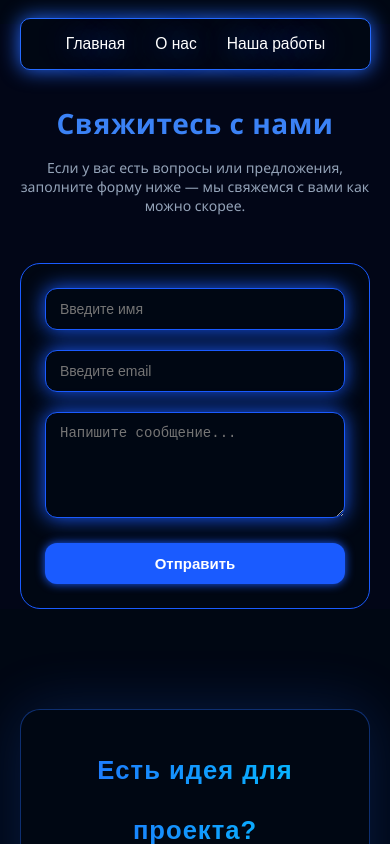
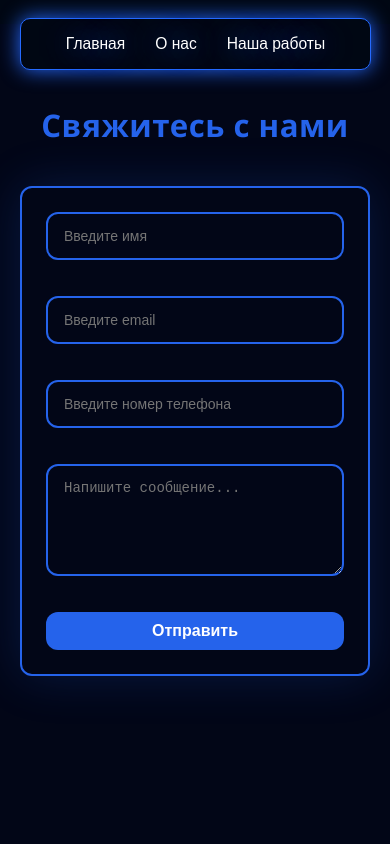
Before and after one commit to JahongirFox/DevSphere-IT-Company, a React (Vite) app: page /contactus in a window 390 px wide. Shown: the top 844 px of the page. Built offline with nearby package versions, Linux system fonts and the light colour scheme.

Commit message:
DevSphere IT Company

```diff
--- a/package.json
+++ b/package.json
@@ -17,6 +17,7 @@
     "react": "^19.1.0",
     "react-dom": "^19.0.0",
     "react-icons": "^5.5.0",
+    "react-phone-input-2": "^2.15.1",
     "react-router-dom": "^7.5.0",
     "react-router-hash-link": "^2.4.3",
     "router": "^2.2.0"
--- a/src/Pages/Contact/Contact.css
+++ b/src/Pages/Contact/Contact.css
@@ -1,162 +1,98 @@
 .contact-container {
-    min-height: auto;
+    /* max-width: 1000px; */
+    /* margin: 0 auto; */
+    padding: 10px 20px;
     background-color: #020617;
-    padding: 0px 20px;
-    padding-top: 80px;
-    color: #ffffff;
-    font-family: 'Segoe UI', Tahoma, Geneva, Verdana, sans-serif;
+    /* border-radius: 8px; */
+    height: auto;
+    width: 100%;
+    box-shadow: 0 4px 12px rgba(2, 6, 23, 0.7);
   }
 
   .contact-title {
-    font-size: 42px;
+    font-size: clamp(0px, 8vw, 40px);
+    color: #2563eb; /* Sky blue */
+    /* margin-bottom: 30px; */
     text-align: center;
-    color: #3b82f6;
-    margin-bottom: 16px;
-    font-weight: bold;
-    letter-spacing: 0.5px;
+    padding-top: 100px;
   }
 
   .contact-subtitle {
+    font-size: 1.1rem;
+    color: #cfcfcf;
     text-align: center;
-    color: #94a3b8;
-    margin-bottom: 48px;
-    font-size: 16px;
-    max-width: 800px;
-    margin-left: auto;
-    margin-right: auto;
+    margin-bottom: 60px;
   }
 
   .contact-form {
-    max-width: 700px;
-    margin: 0 auto;
-    background: #000713;
-    border: 1px solid #1a5bff;
-    border-radius: 20px;
+    display: flex;
+    flex-direction: column;
+    gap: 16px;
+    border: 2px solid #2563eb;
+    box-shadow: 0px 0px 50px rgba(37, 99, 235, 0.2);
+    background-color: #020617;
+    padding: 24px;
+    border-radius: 12px;
   }
 
   .contact-form input,
   .contact-form textarea {
-    width: 100%;
-    background-color: #000713;
-    border: 1px solid #1a5bff;
-    box-shadow: 0px 0px 20px #1a5bff;
-    color: white;
-    padding: 16px 18px;
-    margin-bottom: 20px;
+    padding: 14px 16px;
     border-radius: 12px;
+    background-color: #020617;
+    border: 2px solid #2563eb;
+    color: #ffffff;
     font-size: 16px;
-    transition: 0.3s;
+  }
+
+  .contact-form textarea {
+    resize: vertical;
   }
 
   .contact-form input:focus,
   .contact-form textarea:focus {
     outline: none;
-    border-color: #1a5bff;
-    box-shadow: 0 0 10px #1a5bff;
+    border-color: #2563eb;
+    box-shadow: 0 0 5px rgba(37, 99, 235, 0.3);
   }
 
   .contact-form button {
-    width: 100%;
-    background-color: #1a5bff;
-    box-shadow: 0 0 10px #1a5bff;
+    padding: 14px;
+    border: none;
+    border-radius: 12px;
+    background-color: #2563eb;
     color: white;
-    border: none;
-    padding: 16px;
-    font-size: 17px;
-    border-radius: 12px;
-    font-weight: 600;
+    font-size: 1rem;
+    font-weight: bold;
     cursor: pointer;
-    transition: background-color 0.3s, box-shadow 0.3s;
+    transition: all 0.3s ease;
   }
 
   .contact-form button:hover {
-    background-color: #2563eb;
-    box-shadow: 0 0 18px rgba(59, 130, 246, 0.5);
+    background-color: #1e40af;
   }
 
-  .contact-info {
-    margin-top: 60px;
-    text-align: center;
-    color: #cbd5e1;
-    font-size: 16px;
-    line-height: 1.7;
+  .contact-form button:focus {
+    outline: none;
   }
 
-  .contact-info p {
-    margin-bottom: 10px;
-  }
-
-  .contact-info strong {
-    color: #3b82f6;
-  }
-
-  /* ===== Responsive Styles ===== */
-
-  @media (max-width: 1024px) {
-    .contact-form {
-      padding: 32px;
+  /* Responsive Design */
+  @media (max-width: 500px) {
+    .contact-title {
+        font-size: clamp(0px, 8vw, 40px);
+        color: #2563eb; /* Sky blue */
+        /* margin-bottom: 30px; */
+        text-align: center;
+        padding-top: 70px;
+      }
+    .contact-form{
+        margin-top: 40px;
     }
-
-    .contact-title {
-      font-size: 36px;
-    }
-
-    .contact-subtitle {
-      font-size: 15px;
-    }
-
-    .contact-form input,
-    .contact-form textarea {
-      font-size: 15px;
-      padding: 14px 16px;
-    }
-
-    .contact-form button {
-      font-size: 16px;
-      padding: 14px;
-    }
-  }
-
-  @media (max-width: 768px) {
-    .contact-title {
-      font-size: 32px;
-    }
-
-    .contact-form {
-      padding: 28px;
-    }
-
-    .contact-subtitle {
-      font-size: 14px;
-    }
-
-    .contact-info {
-      font-size: 15px;
-    }
-  }
-
-  @media (max-width: 480px) {
-    .contact-title {
-      font-size: 28px;
-    }
-
-    .contact-form {
-      padding: 24px;
-    }
-
     .contact-form input,
     .contact-form textarea {
       font-size: 14px;
-      padding: 12px 14px;
     }
-
     .contact-form button {
-      font-size: 15px;
-      padding: 12px;
-    }
-
-    .contact-info {
-      font-size: 14px;
-      line-height: 1.6;
+      padding: 10px;
     }
   }
--- a/src/Pages/Contact/Contact.jsx
+++ b/src/Pages/Contact/Contact.jsx
@@ -5,17 +5,15 @@ const Contact = () => {
   return (
     <div className="contact-container">
       <h2 className="contact-title">Свяжитесь с нами</h2>
-      <p className="contact-subtitle">
-        Если у вас есть вопросы или предложения, заполните форму ниже — мы свяжемся с вами как можно скорее.
-      </p>
+
 
       <form className="contact-form">
-        <input type="text" placeholder="Введите имя" />
-        <input type="email" placeholder="Введите email" />
-        <textarea rows="5" placeholder="Напишите сообщение..."></textarea>
+        <input type="text" placeholder="Введите имя" required />
+        <input type="email" placeholder="Введите email" required />
+        <input type="tel" placeholder="Введите номер телефона" required />
+        <textarea rows="5" placeholder="Напишите сообщение..." required></textarea>
         <button type="submit">Отправить</button>
       </form>
-
     </div>
   );
 };
--- a/src/Pages/Home/Home1/Home1.jsx
+++ b/src/Pages/Home/Home1/Home1.jsx
@@ -1,12 +1,15 @@
 import React from "react";
 import './Home1.css';
 import img from '../../../assets/img.png';
-import { motion  } from "framer-motion";
+import { motion } from "framer-motion";
+import { useNavigate } from 'react-router-dom';
 
 function Home1() {
+    const navigate = useNavigate(); // React Router hook
+
     const handleClick = () => {
         console.log("Связаться с нами кнопка нажата");
-        // bu yerda navigatsiya yoki scroll funksiyasini chaqirishing mumkin
+        navigate('/contactus'); // Navigate to contact page
     };
 
     return (
@@ -14,7 +17,7 @@ function Home1() {
             <div className="Flex-to-center">
                 <div className="Home-have-a-text-about-us">
                     <div className="Home-have-a-text-about-us-img">
-                            <img width={500} src={img} alt="" />
+                        <img width={500} src={img} alt="DevSphere" />
                     </div>
                     <div className="Text-and-btn">
                         <p>
@@ -25,7 +28,6 @@ function Home1() {
                             довольных <br /> отзывов клиентов.
                         </p>
 
-                        {/* Animatsiyali Button */}
                         <motion.button
                             whileHover={{ scale: 1.05, boxShadow: "0px 0px 90px rgb(37, 106, 255)" }}
                             whileTap={{ scale: 0.95 }}
--- a/src/Pages/Home/Home6/Home6.css
+++ b/src/Pages/Home/Home6/Home6.css
@@ -1,123 +1,161 @@
-* {
-    margin: 0;
-    padding: 0;
-    box-sizing: border-box;
+.contact-container {
+    min-height: 100vh;
+    background-color: #020617;
+    padding: 80px 24px;
+    color: #ffffff;
+    font-family: 'Segoe UI', Tahoma, Geneva, Verdana, sans-serif;
   }
 
-.Home6 {
-    background: #000713;
-    width: 100%;
-    color: white;
-    font-family: Montserrat, sans-serif;
-    padding: 50px 20px;
-    min-height: auto;
+  .contact-title {
+    font-size: 42px;
+    text-align: center;
+    color: #3b82f6;
+    margin-bottom: 16px;
+    font-weight: bold;
+    letter-spacing: 0.5px;
   }
 
-.faq-container {
-    max-width: 1350px;
-    margin: 0 auto;
-    /* padding: 20px; */
+  .contact-subtitle {
+    text-align: center;
+    color: #94a3b8;
+    margin-bottom: 48px;
+    font-size: 16px;
+    max-width: 800px;
+    margin-left: auto;
+    margin-right: auto;
   }
 
-.faq-heading {
-    text-align: center;
-    font-size: clamp(24px, 6vw, 36px);
-    margin-bottom: 70px;
-    color: #376fff;
+  .contact-form {
+    max-width: 700px;
+    margin: 0 auto;
+    background-color: #0f172a;
+    border: 1px solid rgba(59, 130, 246, 0.3);
+    border-radius: 20px;
+    padding: 40px;
+    box-shadow: 0 0 25px rgba(59, 130, 246, 0.15);
   }
 
-.faq-item {
-    background-color: #1a1a1a;
-    border-radius: 10px;
+  .contact-form input,
+  .contact-form textarea {
+    width: 100%;
+    background-color: #1e293b;
+    border: 1px solid #334155;
+    color: white;
+    padding: 16px 18px;
     margin-bottom: 20px;
-    overflow: hidden;
-    box-shadow: 0 0 15px rgba(26, 91, 255, 0.5);
-    transition: box-shadow 0.3s ease;
+    border-radius: 12px;
+    font-size: 16px;
+    transition: 0.3s;
   }
 
-.faq-item:hover {
-    box-shadow: 0 0 25px rgba(26, 91, 255, 0.8);
+  .contact-form input:focus,
+  .contact-form textarea:focus {
+    outline: none;
+    border-color: #3b82f6;
+    box-shadow: 0 0 10px rgba(59, 130, 246, 0.4);
   }
 
-.faq-question {
+  .contact-form button {
     width: 100%;
-    text-align: left;
-    background-color: #376fff;
+    background-color: #3b82f6;
     color: white;
-    padding: 20px;
-    font-size: 18px;
     border: none;
+    padding: 16px;
+    font-size: 17px;
+    border-radius: 12px;
+    font-weight: 600;
     cursor: pointer;
-    transition: background-color 0.3s ease, box-shadow 0.3s ease;
-    border-radius: 10px;
-    position: relative;
+    transition: background-color 0.3s, box-shadow 0.3s;
   }
 
-.faq-question:hover {
-    background-color: #1a5bff;
-    box-shadow: 0 0 20px rgba(26, 91, 255, 0.7);
+  .contact-form button:hover {
+    background-color: #2563eb;
+    box-shadow: 0 0 18px rgba(59, 130, 246, 0.5);
   }
 
-.faq-question::after {
-    content: '+';
-    font-size: 24px;
-    position: absolute;
-    right: 20px;
-    top: 50%;
-    transform: translateY(-50%);
-    color: white;
+  .contact-info {
+    margin-top: 60px;
+    text-align: center;
+    color: #cbd5e1;
+    font-size: 16px;
+    line-height: 1.7;
   }
 
-.faq-question.open::after {
-    content: '-';
+  .contact-info p {
+    margin-bottom: 10px;
   }
 
-.faq-answer {
-    padding: 20px;
-    background-color: #000713;
-    font-size: 16px;
-    color: white;
-    border-radius: 0 0 10px 10px;
-    box-shadow: 0 0 10px rgba(26, 91, 255, 0.3);
-    max-height: 0;
-    overflow: hidden;
-    transition: max-height 0.3s ease-out;
+  .contact-info strong {
+    color: #3b82f6;
   }
 
-.faq-answer.open {
-    max-height: 300px;
+  /* ===== Responsive Styles ===== */
+
+  @media (max-width: 1024px) {
+    .contact-form {
+      padding: 32px;
     }
 
-.faq-answer p {
-    margin-top: 10px;
+    .contact-title {
+      font-size: 36px;
+    }
+
+    .contact-subtitle {
       font-size: 15px;
     }
 
-@media (max-width: 768px) {
-    .faq-question {
-        font-size: 16px;
-        padding: 15px;
+    .contact-form input,
+    .contact-form textarea {
+      font-size: 15px;
+      padding: 14px 16px;
     }
 
-    .faq-answer {
-        font-size: 14px;
-        padding: 15px;
+    .contact-form button {
+      font-size: 16px;
+      padding: 14px;
+    }
   }
 
-    .faq-heading {
-        font-size: clamp(18px, 5vw, 30px);
-        margin-bottom: 40px;
+  @media (max-width: 768px) {
+    .contact-title {
+      font-size: 32px;
+    }
+
+    .contact-form {
+      padding: 28px;
+    }
+
+    .contact-subtitle {
+      font-size: 14px;
+    }
+
+    .contact-info {
+      font-size: 15px;
     }
   }
 
   @media (max-width: 480px) {
-    .faq-question {
+    .contact-title {
+      font-size: 28px;
+    }
+
+    .contact-form {
+      padding: 24px;
+    }
+
+    .contact-form input,
+    .contact-form textarea {
       font-size: 14px;
+      padding: 12px 14px;
+    }
+
+    .contact-form button {
+      font-size: 15px;
       padding: 12px;
     }
 
-    .faq-answer {
-        font-size: 13px;
-        padding: 12px;
+    .contact-info {
+      font-size: 14px;
+      line-height: 1.6;
     }
   }
```
Also changed, not shown: src/Pages/Contact/countryCodes.json (added, +50 -0 lines), 1 other file (tests, documents, lock files or other folders). Lines whose indentation alone changed are shown as unchanged.
